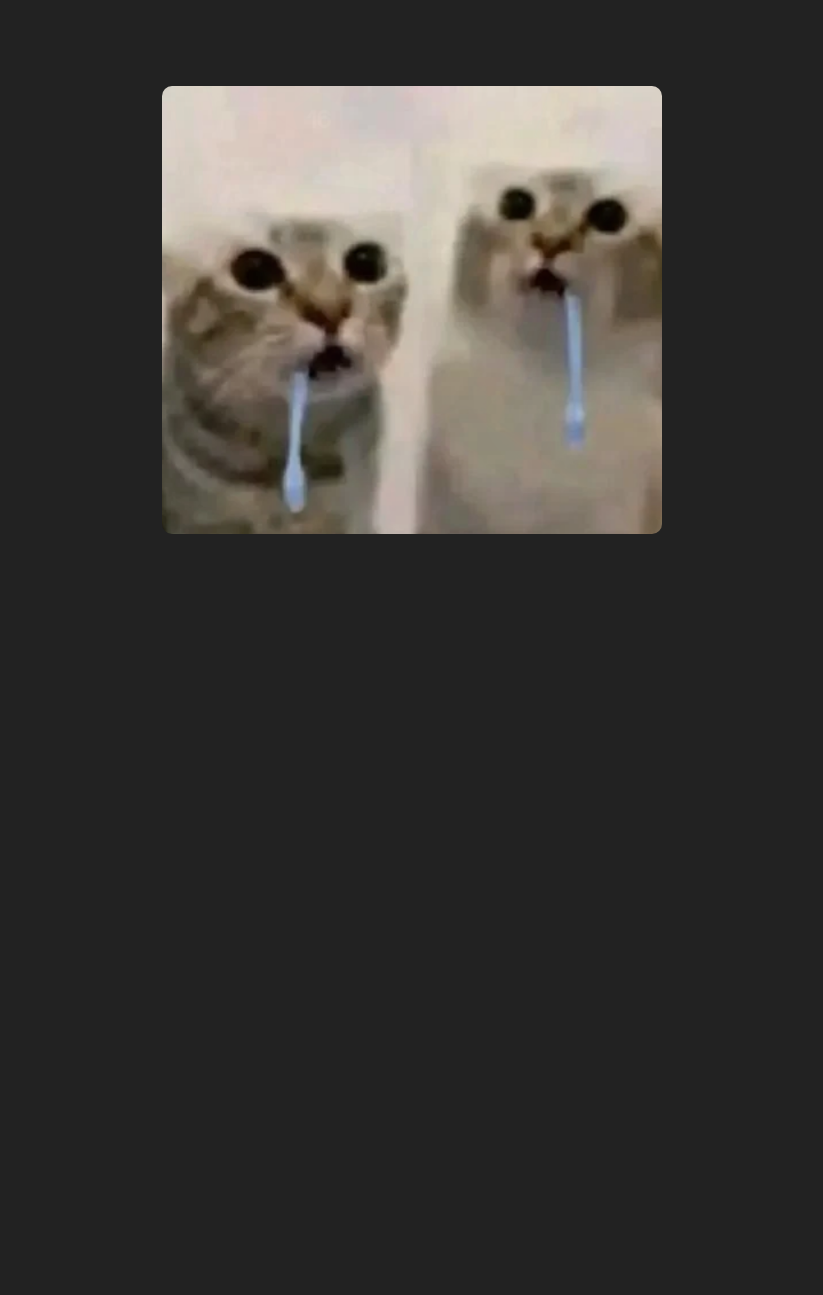
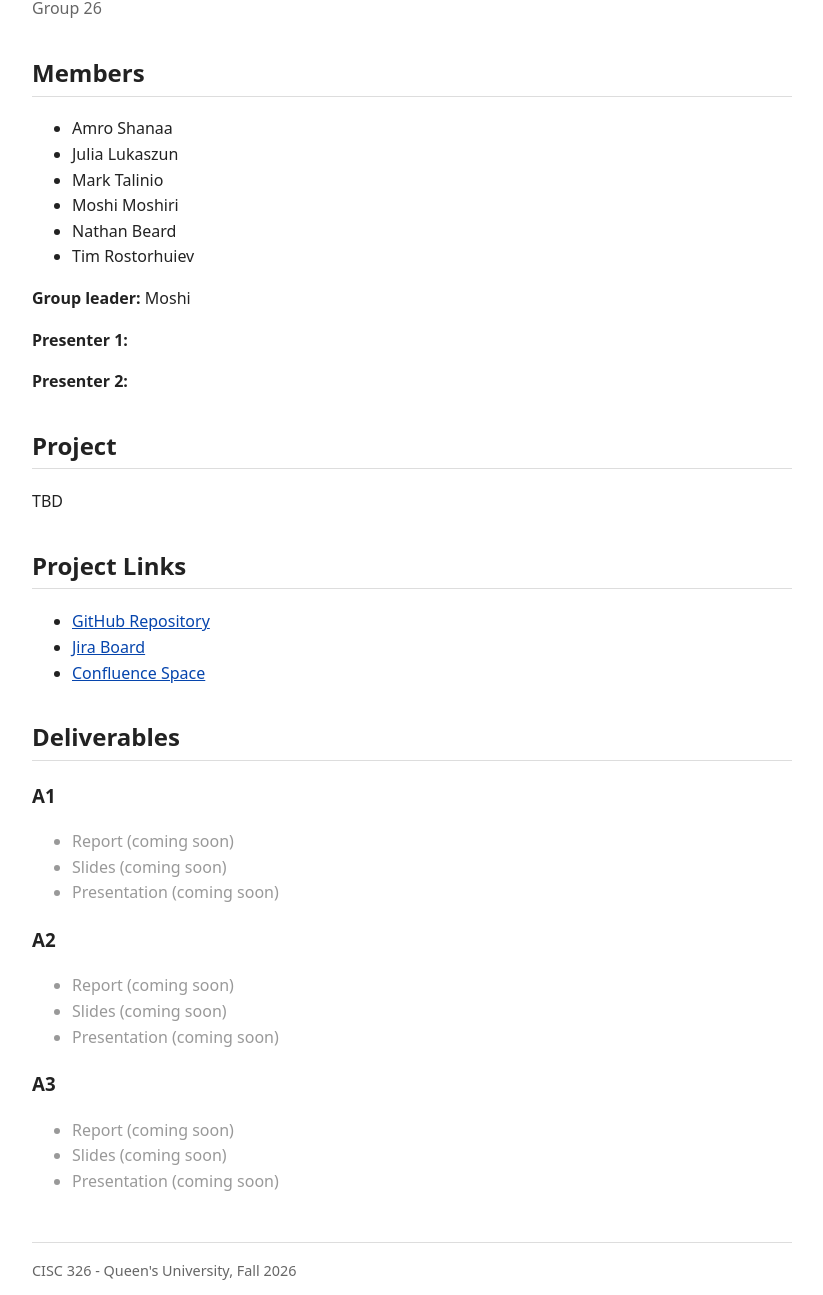
Before and after one commit to aakwsp/goober-cats, a plain HTML site: page index.html in a window 1280 px wide. Shown: the part 90-1385 px from the top of the page, without its empty margins (228-1051 px from the left). Before the commit the page ends 800 px from the top, so only its background shows below. Drawn offline with Linux system fonts and the light colour scheme.

Commit message:
website is not just a cat

```diff
--- a/index.html
+++ b/index.html
@@ -1,24 +1,73 @@
 <!DOCTYPE html>
 <html lang="en">
 <head>
-    <meta charset="UTF-8">
-    <meta name="viewport" content="width=device-width, initial-scale=1.0">
-    <title>goober-cats</title>
+  <meta charset="UTF-8">
+  <meta name="viewport" content="width=device-width, initial-scale=1">
+  <title>GROUP NAME</title>
+  <style>
+    body { font-family: system-ui, sans-serif; max-width: 760px; margin: 2rem auto; padding: 0 1rem; line-height: 1.6; color: #222; }
+    h1 { margin-bottom: 0; }
+    .sub { color: #666; margin-top: 0.2rem; }
+    h2 { border-bottom: 1px solid #ddd; padding-bottom: 0.2rem; margin-top: 2rem; }
+    a { color: #0645ad; }
+    .pending { color: #999; }
+    footer { margin-top: 3rem; font-size: 0.9rem; color: #666; border-top: 1px solid #ddd; padding-top: 1rem; }
+  </style>
 </head>
-<body style="display: flex; justify-content: center; align-items: center; height: 100vh; margin: 0; background-color: #222;">
+<body>
 
-    <audio id="meowSound" src="meowrgh.mp3"></audio>
+  <h1>GOOBER CATS</h1>
+  <p class="sub">Group 26</p>
 
-    <img src="maw.png" alt="Drooling Cats" id="catImage" style="cursor: pointer; max-width: 500px; border-radius: 10px;">
+  <h2>Members</h2>
+  <ul>
+    <li>Amro Shanaa</li>
+    <li>Julia Lukaszun</li>
+    <li>Mark Talinio</li>
+    <li>Moshi Moshiri</li>
+    <li>Nathan Beard</li>
+    <li>Tim Rostorhuiev</li>
+  </ul>
+  <p><strong>Group leader:</strong> Moshi</p>
+  <p><strong>Presenter 1:</strong> </p>
+  <p><strong>Presenter 2:</strong> </p>
 
-    <script>
-        const catImg = document.getElementById('catImage');
-        const meowSound = document.getElementById('meowSound');
+  <h2>Project</h2>
+  <p>TBD</p>
 
-        catImg.addEventListener('click', () => {
-            const spamMeow = new Audio('meowrgh.mp3');
-            spamMeow.play();
-        });
-    </script>
+  <h2>Project Links</h2>
+  <ul>
+    <li><a href="https://github.com/aakwsp/goober-cats">GitHub Repository</a></li>
+    <li><a href="#">Jira Board</a></li>
+    <li><a href="#">Confluence Space</a></li>
+  </ul>
+
+  <h2>Deliverables</h2>
+
+  <h3>A1</h3>
+  <ul>
+    <li class="pending">Report (coming soon)</li>
+    <li class="pending">Slides (coming soon)</li>
+    <li class="pending">Presentation (coming soon)</li>
+  </ul>
+
+  <h3>A2</h3>
+  <ul>
+    <li class="pending">Report (coming soon)</li>
+    <li class="pending">Slides (coming soon)</li>
+    <li class="pending">Presentation (coming soon)</li>
+  </ul>
+
+  <h3>A3</h3>
+  <ul>
+    <li class="pending">Report (coming soon)</li>
+    <li class="pending">Slides (coming soon)</li>
+    <li class="pending">Presentation (coming soon)</li>
+  </ul>
+
+  <footer>
+    CISC 326 - Queen's University, Fall 2026
+  </footer>
+
 </body>
 </html>
```
